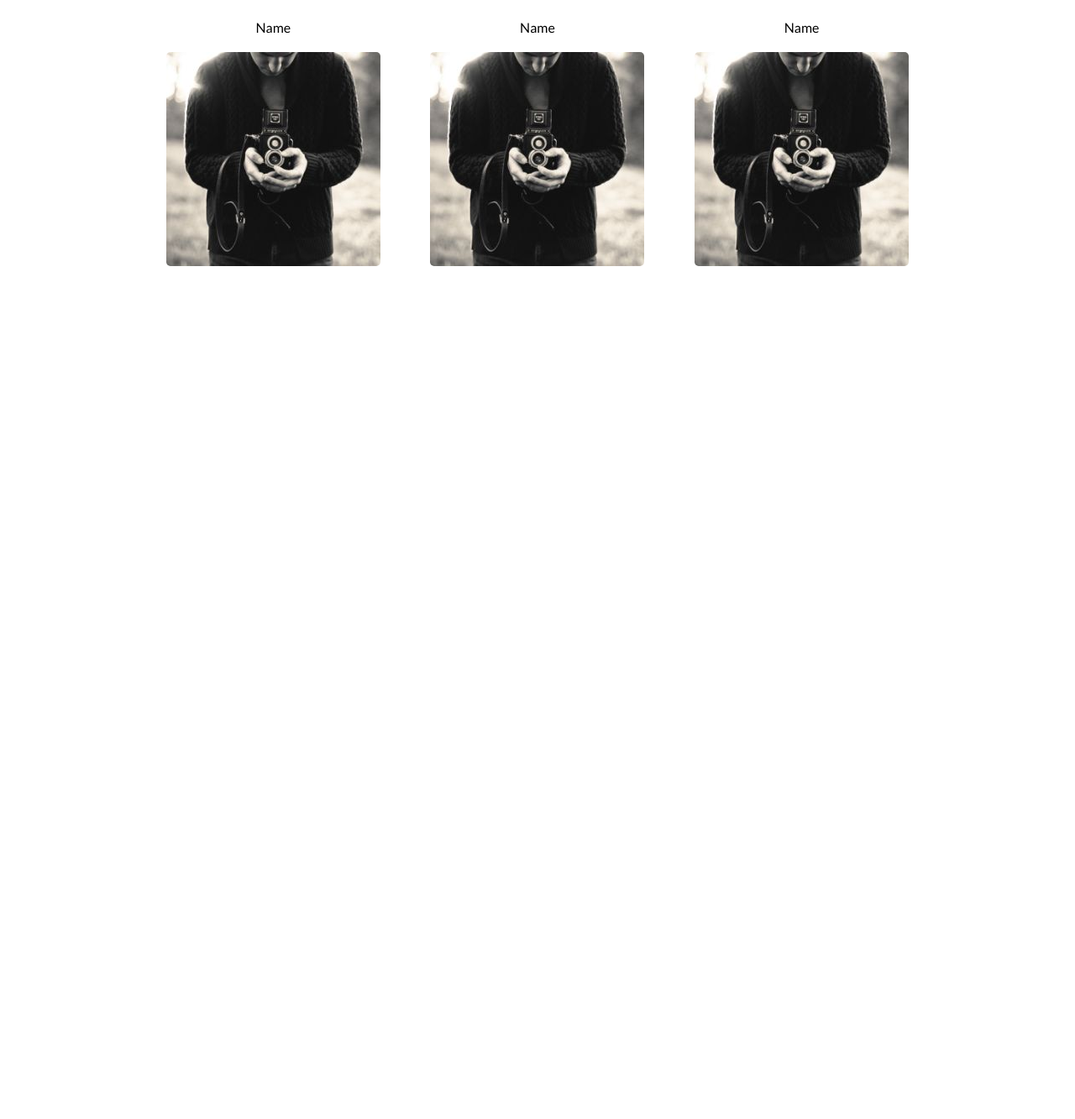
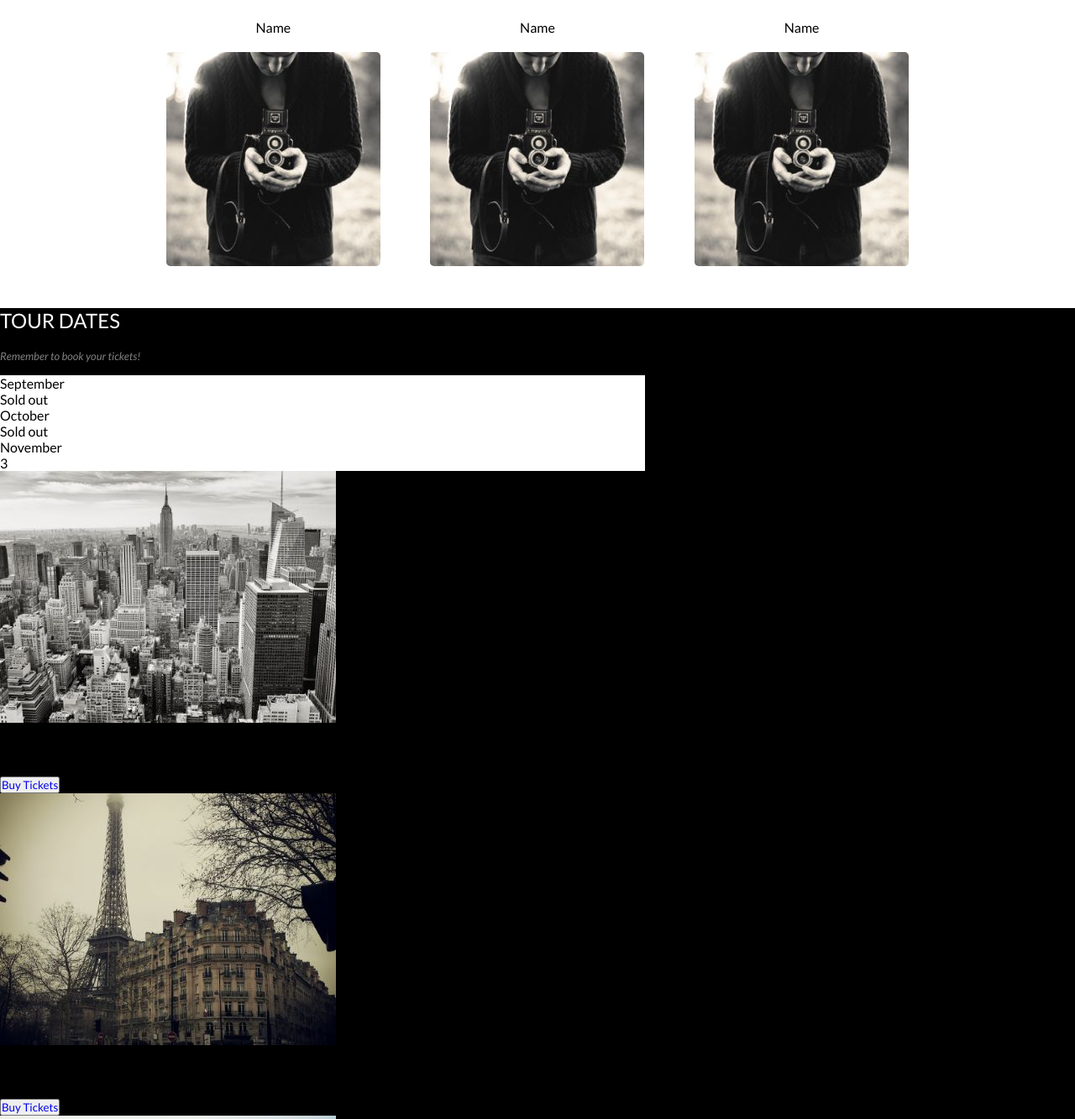
Before and after one commit to NathOrtega/BandPage, a plain HTML site: page index.html in a window 1280 px wide. Shown: the part 945-2278 px from the top of the page at 84% size. Before the commit the page ends 1312 px from the top, so only its background shows below. Drawn offline with Linux system fonts and the light colour scheme.

Commit message:
Working on the Tour Dates section

```diff
--- a/index.html
+++ b/index.html
@@ -99,7 +99,63 @@
     </div>
   </section>
   <section class="tourDatesContainer">
-
+    <p class="titles titles--white">TOUR DATES</p>
+    <p class="subtitles">Remember to book your tickets!</p>
+    <div class="datesInfoContainer">
+      <div class="dateContainer">
+       <p class="date">September</p>
+       <div class="soldOutSign">
+         <p>Sold out</p>
+       </div>
+      </div>
+      <div class="dateContainer">
+        <p class="date">October</p>
+        <div class="soldOutSign">
+          <p>Sold out</p>
+        </div>
+       </div>
+       <div class="dateContainer">
+        <p class="date">November</p>
+        <div class="numberOfDates">
+          <p>3</p>
+        </div>
+       </div>
+    </div>
+    <div class="concertInfoCard">
+      <div class="infoCard">
+        <div>
+          <img class="cardImage" src="./Resources/newyork.jpg" alt="New York">
+        </div>
+        <p class="cityName">New York</p>
+        <p class="date">Fri 27 Nov 2016</p>
+        <p class="description">praesent tincidunt sed tellus ut rutrum sed vitae justo</p>
+        <button type="button" class="buyTicketsButton">
+          <a href="#">Buy Tickets</a>
+        </button>
+      </div>
+      <div class="infoCard">
+        <div>
+          <img class="cardImage" src="./Resources/paris.jpg" alt="Paris">
+        </div>
+        <p class="cityName">Paris</p>
+        <p class="date">Sat 28 Nov 2016</p>
+        <p class="description">praesent tincidunt sed tellus ut rutrum sed vitae justo</p>
+        <button type="button" class="buyTicketsButton">
+          <a href="#">Buy Tickets</a>
+        </button>
+      </div>
+      <div class="infoCard">
+        <div>
+          <img class="cardImage" src="./Resources/sanfran.jpg" alt="San Francisco">
+        </div>
+        <p class="cityName">San Francisco</p>
+        <p class="date">Sun 29 Nov 2016</p>
+        <p class="description">praesent tincidunt sed tellus ut rutrum sed vitae justo</p>
+        <button type="button" class="buyTicketsButton">
+          <a href="#">Buy Tickets</a>
+        </button>
+      </div>
+    </div>
   </section>
 </body>
 </html
--- a/styles.css
+++ b/styles.css
@@ -116,6 +116,7 @@ a {
 .titles {
   margin-bottom: 20px;
   font-weight: 500;
+  font-size: 24px;
 }
 
 .subtitles {
@@ -157,3 +158,16 @@ a {
 .bandMemberImage {
   border-radius: 5px;
 }
+
+.tourDatesContainer {
+  background-color: black;
+}
+
+.titles--white {
+  color: white;
+}
+
+.datesInfoContainer {
+  background-color: white;
+  width: 60%;
+}
```
